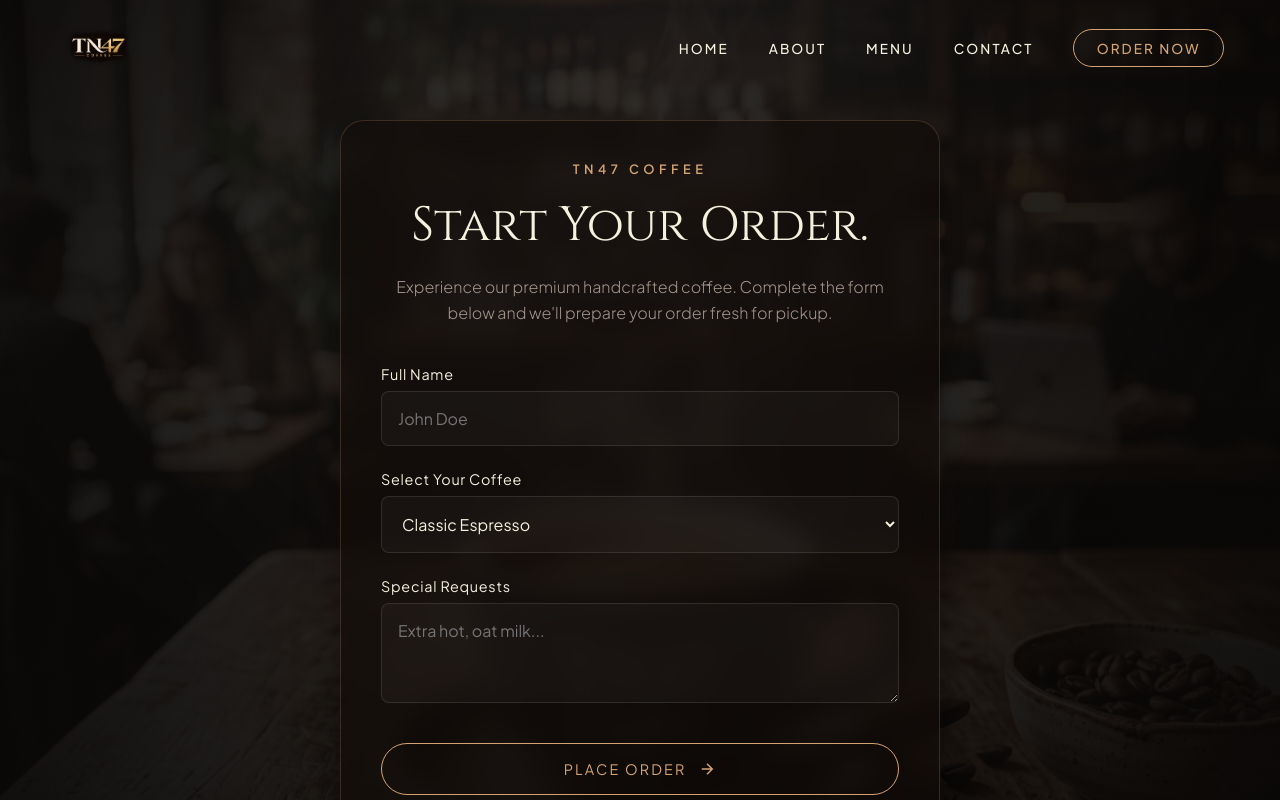
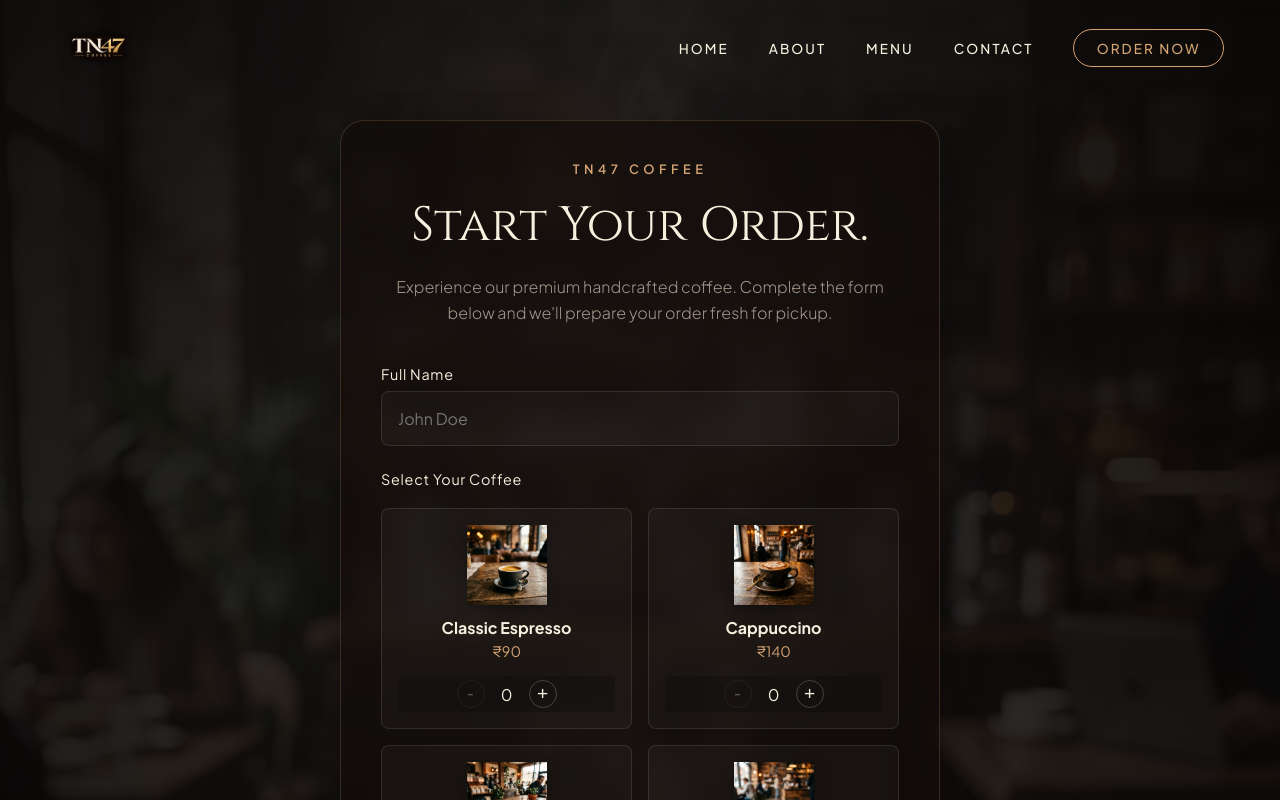
Before and after one commit to athish2005/TN-47, a React (Vite) app: page /order in a window 1280 px wide. Shown: the top 800 px of the page. Built offline with nearby package versions, Linux system fonts and the light colour scheme.

Commit message:
first commit

```diff
--- a/src/index.css
+++ b/src/index.css
@@ -1386,3 +1386,107 @@
     margin: 0 20px;
   }
 }
+
+/* Coffee Selection Grid for Order Page */
+.coffee-selection-grid {
+  display: grid;
+  grid-template-columns: repeat(auto-fill, minmax(180px, 1fr));
+  gap: 16px;
+  margin-top: 12px;
+}
+
+.coffee-selection-item {
+  background-color: rgba(255, 255, 255, 0.03);
+  border: 1px solid rgba(255, 255, 255, 0.1);
+  border-radius: 8px;
+  padding: 16px;
+  display: flex;
+  flex-direction: column;
+  align-items: center;
+  transition: all 0.3s ease;
+  position: relative;
+}
+
+.coffee-selection-item.selected {
+  border-color: var(--color-accent);
+  background-color: rgba(198, 168, 124, 0.05); /* accent with opacity */
+}
+
+.coffee-selection-image-container {
+  width: 80px;
+  height: 80px;
+  margin-bottom: 12px;
+  display: flex;
+  align-items: center;
+  justify-content: center;
+}
+
+.coffee-selection-image {
+  max-width: 100%;
+  max-height: 100%;
+  object-fit: contain;
+  /* Add a subtle drop shadow to make the PNG pop */
+  filter: drop-shadow(0 4px 6px rgba(0,0,0,0.3));
+}
+
+.coffee-selection-details {
+  text-align: center;
+  margin-bottom: 16px;
+  flex-grow: 1;
+}
+
+.coffee-selection-details h4 {
+  font-family: var(--font-heading);
+  font-size: 1rem;
+  color: var(--color-text-main);
+  margin-bottom: 4px;
+}
+
+.coffee-selection-price {
+  font-size: 0.9rem;
+  color: var(--color-accent);
+  font-family: var(--font-mono);
+}
+
+.quantity-controls {
+  display: flex;
+  align-items: center;
+  justify-content: center;
+  gap: 12px;
+  width: 100%;
+  background-color: rgba(0, 0, 0, 0.2);
+  border-radius: 4px;
+  padding: 4px;
+}
+
+.quantity-btn {
+  background: transparent;
+  border: 1px solid rgba(255, 255, 255, 0.2);
+  color: var(--color-text-main);
+  width: 28px;
+  height: 28px;
+  border-radius: 50%;
+  display: flex;
+  align-items: center;
+  justify-content: center;
+  cursor: pointer;
+  font-size: 1.2rem;
+  transition: all 0.2s ease;
+}
+
+.quantity-btn:hover:not(:disabled) {
+  border-color: var(--color-accent);
+  color: var(--color-accent);
+}
+
+.quantity-btn:disabled {
+  opacity: 0.3;
+  cursor: not-allowed;
+}
+
+.quantity-display {
+  font-family: var(--font-mono);
+  font-size: 1rem;
+  min-width: 20px;
+  text-align: center;
+}
--- a/src/pages/Order.jsx
+++ b/src/pages/Order.jsx
@@ -1,10 +1,59 @@
-import React from 'react';
+import React, { useState } from 'react';
 import { useSearchParams } from 'react-router-dom';
+import { menuItems } from '../data/menuData';
 import bgImage from '../assets/about-cinematic.png';
 
 export function Order() {
   const [searchParams] = useSearchParams();
-  const selectedItem = searchParams.get('item') || '01';
+  const initialItem = searchParams.get('item') || '';
+
+  // Initialize quantities state
+  const initialQuantities = {};
+  menuItems.forEach(item => {
+    initialQuantities[item.id] = item.id === initialItem ? 1 : 0;
+  });
+  const [quantities, setQuantities] = useState(initialQuantities);
+  const [name, setName] = useState('');
+  const [notes, setNotes] = useState('');
+
+  const handleQuantityChange = (id, delta) => {
+    setQuantities(prev => {
+      const newQty = prev[id] + delta;
+      if (newQty < 0) return prev;
+      return { ...prev, [id]: newQty };
+    });
+  };
+
+  const handleOrderSubmit = (e) => {
+    e.preventDefault();
+
+    const orderedItems = menuItems.filter(item => quantities[item.id] > 0);
+
+    if (orderedItems.length === 0) {
+      alert("Please select at least one coffee.");
+      return;
+    }
+    if (!name.trim()) {
+      alert("Please enter your name.");
+      return;
+    }
+
+    let message = `*New Order from ${name}*\n\n`;
+    message += `*Items:*\n`;
+    orderedItems.forEach(item => {
+      message += `- ${item.name} x ${quantities[item.id]} (${item.price})\n`;
+    });
+
+    if (notes.trim()) {
+      message += `\n*Special Requests:*\n${notes}\n`;
+    }
+
+    const encodedMessage = encodeURIComponent(message);
+    const phoneNumber = "6381612308";
+    const whatsappUrl = `https://wa.me/${phoneNumber}?text=${encodedMessage}`;
+
+    window.open(whatsappUrl, '_blank');
+  };
 
   return (
     <div className="order-page-container">
@@ -23,33 +72,68 @@
           Experience our premium handcrafted coffee. Complete the form below and we'll prepare your order fresh for pickup.
         </p>
 
-        <form className="order-form" onSubmit={(e) => e.preventDefault()}>
+        <form className="order-form" onSubmit={handleOrderSubmit}>
           <div className="form-group">
             <label htmlFor="name">Full Name</label>
-            <input type="text" id="name" placeholder="John Doe" />
+            <input
+              type="text"
+              id="name"
+              placeholder="John Doe"
+              value={name}
+              onChange={(e) => setName(e.target.value)}
+              required
+            />
           </div>
 
           <div className="form-group">
-            <label htmlFor="coffee">Select Your Coffee</label>
-            <select id="coffee" defaultValue={selectedItem}>
-              <option value="01">Classic Espresso</option>
-              <option value="02">Cappuccino</option>
-              <option value="03">Signature Latte</option>
-              <option value="04">Chocolate Mocha</option>
-              <option value="05">Caramel Latte</option>
-              <option value="06">TN47 Signature</option>
-            </select>
+            <label>Select Your Coffee</label>
+            <div className="coffee-selection-grid">
+              {menuItems.map(item => (
+                <div key={item.id} className={`coffee-selection-item ${quantities[item.id] > 0 ? 'selected' : ''}`}>
+                  <div className="coffee-selection-image-container">
+                    <img src={item.image} alt={item.name} className="coffee-selection-image" />
+                  </div>
+                  <div className="coffee-selection-details">
+                    <h4>{item.name}</h4>
+                    <p className="coffee-selection-price">{item.price}</p>
+                  </div>
+                  <div className="quantity-controls">
+                    <button
+                      type="button"
+                      onClick={() => handleQuantityChange(item.id, -1)}
+                      disabled={quantities[item.id] === 0}
+                      className="quantity-btn"
+                    >
+                      -
+                    </button>
+                    <span className="quantity-display">{quantities[item.id]}</span>
+                    <button
+                      type="button"
+                      onClick={() => handleQuantityChange(item.id, 1)}
+                      className="quantity-btn"
+                    >
+                      +
+                    </button>
+                  </div>
+                </div>
+              ))}
+            </div>
           </div>
 
           <div className="form-group">
             <label htmlFor="notes">Special Requests</label>
-            <textarea id="notes" placeholder="Extra hot, oat milk..."></textarea>
+            <textarea
+              id="notes"
+              placeholder="Extra hot, oat milk..."
+              value={notes}
+              onChange={(e) => setNotes(e.target.value)}
+            ></textarea>
           </div>
 
           <button type="submit" className="menu-order-btn order-submit-btn">
             Place Order
             <svg className="menu-arrow" viewBox="0 0 24 24" fill="none" stroke="currentColor" strokeWidth="2">
-              <path d="M5 12h14M12 5l7 7-7 7"/>
+              <path d="M5 12h14M12 5l7 7-7 7" />
             </svg>
           </button>
         </form>
```
